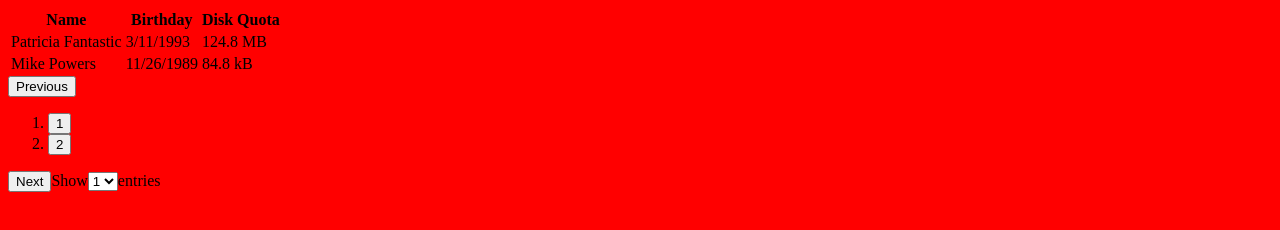
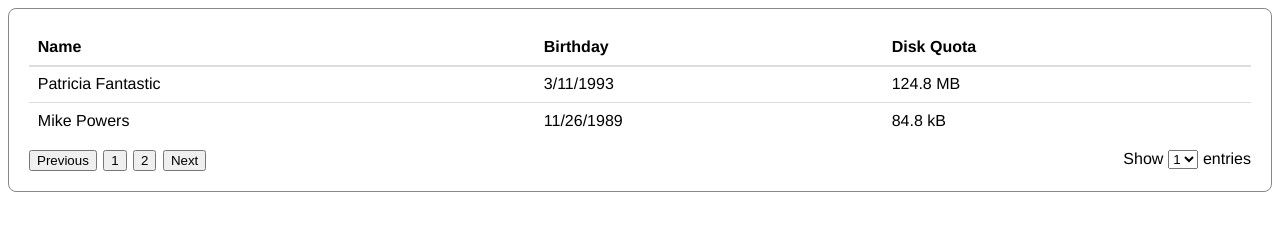
Before and after one commit to mpalmr/tablr, a website built with webpack: page devTemplate.html in a window 1280 px wide. Built offline with nearby package versions, Linux system fonts and the light colour scheme.

Commit message:
Add basic styling

```diff
--- a/src/Tablr.js
+++ b/src/Tablr.js
@@ -15,7 +15,7 @@ export default class Tablr {
   render(element) {
     // Container
     this.table = document.createElement('div');
-    this.table.classList.add('tablr-container');
+    this.table.classList.add('tablr');
 
     // Table
     const tableColumns = this.columns.map(column => ({
--- a/src/components/pagination.js
+++ b/src/components/pagination.js
@@ -37,6 +37,7 @@ function pageSizeSelect(size, textBefore, textAfter) {
 
 export default function pagination(options, rowAmount) {
   const containerElement = document.createElement('div');
+  containerElement.classList.add('tablr-pagination');
   containerElement.appendChild(adjacentButton('previous', 'Previous'));
   containerElement.appendChild(pageSizeButtons(
     options.selectedSize, Math.ceil(rowAmount / options.selectedSize)));
--- a/src/styles.scss
+++ b/src/styles.scss
@@ -1,7 +1,95 @@
-html,
-body {
-  display: flex;
-  width: 100%;
-  height: 100%;
-  background-color: red;
+$border-color: #ddd;
+
+%clearfix {
+
+  &::after,
+  &::before {
+    content: '';
+    display: table;
+    clear: both;
+  }
 }
+
+.tablr {
+  @extend %clearfix;
+  padding: 1.25rem;
+  border: 1px solid #888;
+  border-radius: 8px;
+  font-family: helvetica, arial, sans-serif;
+
+  &,
+  * {
+    box-sizing: border-box;
+  }
+
+  table {
+    width: 100%;
+    max-width: 100%;
+    border-collapse: collapse;
+    border-spacing: 0;
+    border-color: #888;
+  }
+
+  th,
+  td {
+    padding: .55rem;
+    border-width: 0;
+    border-color: #ddd;
+    border-style: solid;
+  }
+
+  th {
+    vertical-align: bottom;
+    border-bottom-width: 2px;
+    text-align: left;
+  }
+
+  td {
+    vertical-align: top;
+    border-top-width: 1px;
+  }
+
+
+  &-pagination {
+    $button-spacing: .4rem;
+    @extend %clearfix;
+    margin-top: .7rem;
+
+    button,
+    select,
+    option {
+      cursor: pointer;
+    }
+
+    ol,
+    button {
+      float: left;
+    }
+
+    ol {
+      list-style: none;
+      padding: 0;
+      margin: 0 $button-spacing;
+    }
+
+    li {
+      display: block;
+      float: left;
+
+      &:not(:first-of-type) button {
+        margin-left: $button-spacing;
+      }
+    }
+
+    label {
+      float: right;
+    }
+
+    select {
+      margin: {
+        right: .3rem;
+        left: .3rem;
+      }
+    }
+  }
+}
```
